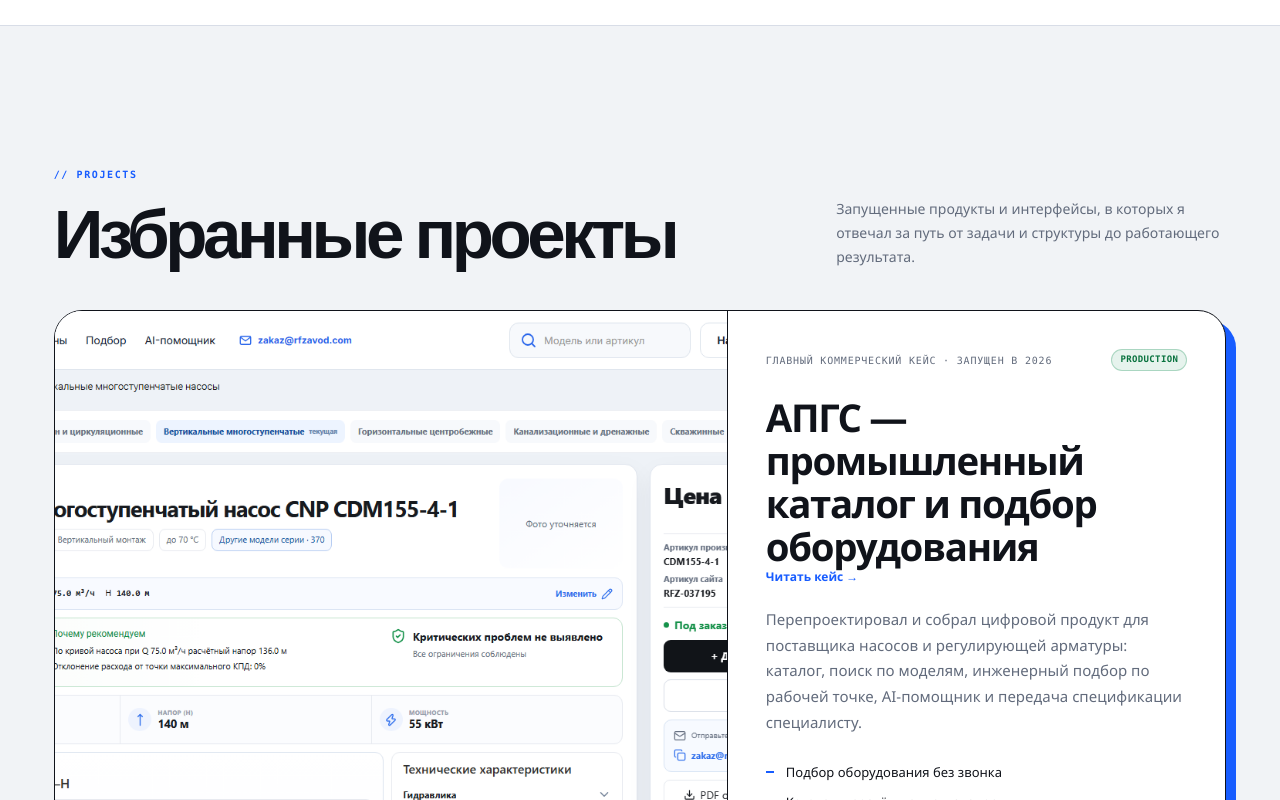
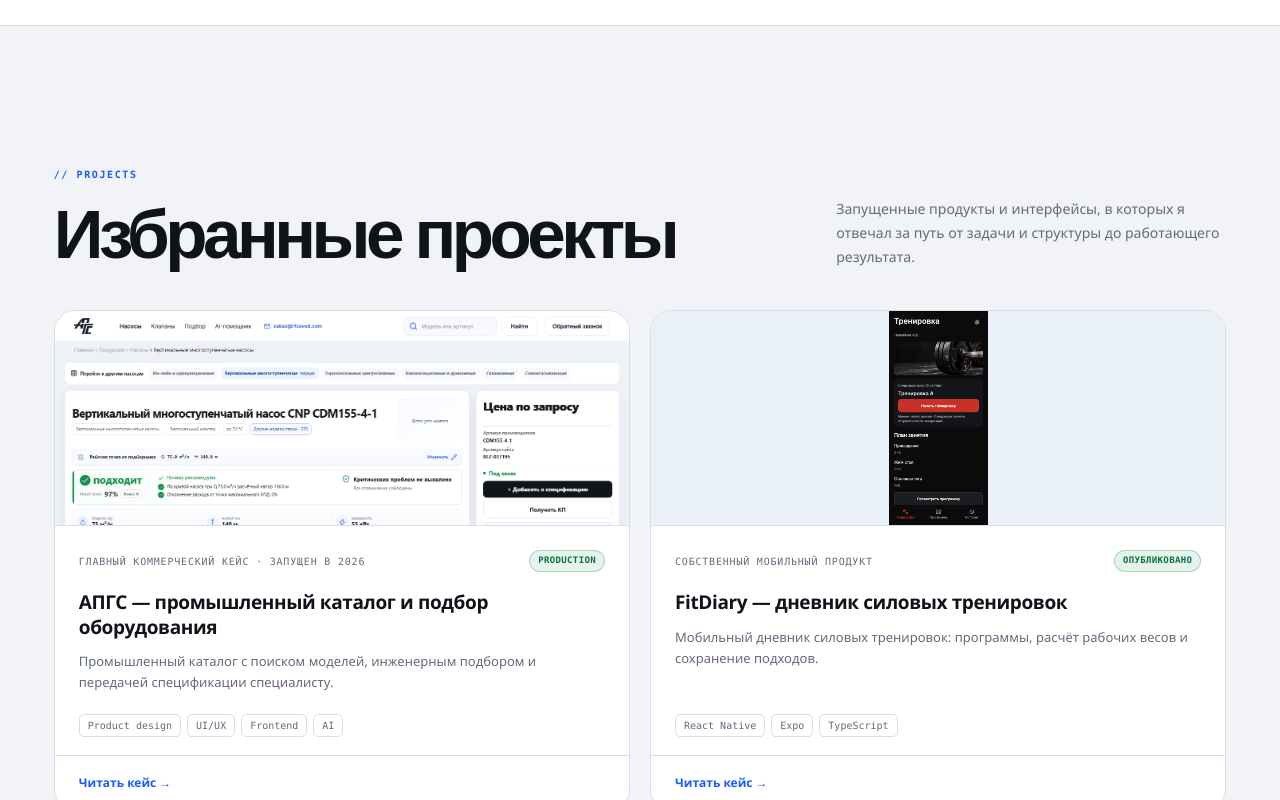
Before and after one commit to razievdaniil-rgb/portfolio, a Vue app: page / in a window 1280 px wide. Shown: the part 2000-2800 px from the top of the page. Built offline with nearby package versions, Linux system fonts and the light colour scheme.

Commit message:
Fix responsive navbar and simplify featured projects

```diff
--- a/src/components/NavBar.vue
+++ b/src/components/NavBar.vue
@@ -63,6 +63,7 @@
   display: flex;
   align-items: center;
   justify-content: space-between;
+  gap: 24px;
 }
 
 .nav-logo {
@@ -70,6 +71,8 @@
   align-items: center;
   gap: 11px;
   color: var(--text);
+  flex-shrink: 0;
+  white-space: nowrap;
 }
 
 .nav-logo > span {
@@ -95,15 +98,22 @@
   align-items: center;
   gap: 28px;
   min-width: 0;
+  flex-shrink: 0;
 }
 
 .nav-links {
   list-style: none;
   display: flex;
   gap: 32px;
+  align-items: center;
 }
 
+.nav-links li { flex-shrink: 0; }
+
 .nav-links a {
+  display: inline-flex;
+  align-items: center;
+  white-space: nowrap;
   font-size: 13px;
   font-weight: 600;
   color: var(--text-muted);
@@ -154,7 +164,13 @@
   color: var(--text-dim);
 }
 
-@media (max-width: 640px) {
+@media (max-width: 1100px) {
+  .nav-logo small { display: none; }
+  .nav-right { gap: 20px; }
+  .nav-links { gap: 22px; }
+}
+
+@media (max-width: 740px) {
   .nav-logo small,
   .nav-links li:first-child,
   .nav-links li:nth-child(3) {
@@ -173,4 +189,13 @@
     font-size: 13px;
   }
 }
+
+@media (max-width: 380px) {
+  .nav-inner { padding-inline: 16px; gap: 8px; }
+  .nav-right { gap: 8px; }
+  .nav-links { gap: 8px; }
+  .nav-links a { font-size: 12px; }
+  .nav-links .nav-cta { padding: 9px 10px; }
+  .lang-switch { gap: 3px; font-size: 10px; }
+}
 </style>
--- a/src/components/ProjectsSection.vue
+++ b/src/components/ProjectsSection.vue
@@ -9,41 +9,8 @@
         <p class="section-intro">{{ t('projects.intro') }}</p>
       </div>
 
-      <article v-if="featured" class="featured-project">
-        <button
-          class="featured-visual"
-          type="button"
-          :aria-label="t('projects.viewShots')"
-          @click="openGallery(featured)"
-        >
-          <img :src="shotSrc(featured.shots[0])" :alt="featured.name[locale]" />
-          <span class="visual-hint">{{ t('projects.viewCase') }}</span>
-        </button>
-
-        <div class="featured-copy">
-          <div class="project-meta">
-            <span>{{ featured.eyebrow[locale] }}</span>
-            <span class="badge" :class="featured.badgeStyle">{{ featured.badge[locale] }}</span>
-          </div>
-          <h3>{{ featured.name[locale] }}</h3>
-          <a class="card-link" :href="caseHref(featured)">{{ locale === 'ru' ? 'Читать кейс →' : 'Read case →' }}</a>
-          <p class="project-desc">{{ featured.description[locale] }}</p>
-          <ul class="project-highlights">
-            <li v-for="item in featured.highlights[locale]" :key="item">{{ item }}</li>
-          </ul>
-          <div class="project-footer">
-            <div class="card-stack">
-              <span v-for="tech in featured.stack" :key="tech" class="tech-tag">{{ tech }}</span>
-            </div>
-            <a :href="featured.link" target="_blank" rel="noopener" class="primary-link">
-              {{ featured.linkLabel[locale] }} <span aria-hidden="true">↗</span>
-            </a>
-          </div>
-        </div>
-      </article>
-
       <div class="projects-grid">
-        <article v-for="project in regularProjects" :key="project.id" class="project-card">
+        <article v-for="project in selectedProjects" :key="project.id" class="project-card" :class="{ 'mobile-project': project.category === 'mobile' }">
           <button
             v-if="project.shots"
             class="card-preview"
@@ -66,7 +33,7 @@
               </span>
             </div>
             <h3 class="card-name">{{ project.name[locale] }}</h3>
-            <p class="card-desc">{{ project.description[locale] }}</p>
+            <p class="card-desc">{{ summaries[project.id][locale] }}</p>
             <div class="card-stack">
               <span v-for="tech in project.stack" :key="tech" class="tech-tag">{{ tech }}</span>
             </div>
@@ -74,16 +41,10 @@
 
           <div class="card-actions">
             <a class="card-link" :href="caseHref(project)">{{ locale === 'ru' ? 'Читать кейс →' : 'Read case →' }}</a>
-            <a v-if="project.link" :href="project.link" target="_blank" rel="noopener" class="card-link">
-              {{ project.linkLabel?.[locale] || t('projects.open') }}
-            </a>
-            <button v-if="project.shots" class="card-link text-button" type="button" @click="openGallery(project)">
-              {{ t('projects.viewShots') }}
-            </button>
           </div>
         </article>
       </div>
-      <a class="primary-link" :href="portfolioHref">{{ locale === 'ru' ? 'Всё портфолио →' : 'All projects →' }}</a>
+      <div class="more-projects"><a class="primary-link" :href="portfolioHref">{{ locale === 'ru' ? 'Посмотреть ещё проекты →' : 'View more projects →' }}</a></div>
     </div>
 
     <div v-if="gallery" class="lightbox" role="dialog" aria-modal="true" @click="closeGallery">
@@ -104,8 +65,11 @@
 import telegramIcon from '../assets/icons/telegram.svg?raw'
 import mobileIcon from '../assets/icons/mobile.svg?raw'
 
-const featured = computed(() => projects.find(project => project.featured))
-const regularProjects = computed(() => projects.filter(project => !project.featured).slice(0, 1))
+const selectedProjects = computed(() => ['rfzavod', 'fitdiary'].map(id => projects.find(project => project.id === id)).filter(Boolean))
+const summaries = {
+  rfzavod: { ru: 'Промышленный каталог с поиском моделей, инженерным подбором и передачей спецификации специалисту.', en: 'An industrial catalog with model search, duty-point selection and specification handoff.' },
+  fitdiary: { ru: 'Мобильный дневник силовых тренировок: программы, расчёт рабочих весов и сохранение подходов.', en: 'A strength training app with programs, working-weight calculation and persistent workout logging.' },
+}
 const caseHref = project => import.meta.env.BASE_URL + (locale === 'en' ? 'en/' : '') + 'work/' + project.id + '/'
 const portfolioHref = import.meta.env.BASE_URL + (locale === 'en' ? 'en/' : '') + 'work/'
 const gallery = ref(null)
@@ -152,6 +116,10 @@
 .projects-section {
   overflow: hidden;
 }
+
+.more-projects { display: flex; justify-content: center; margin-top: 32px; }
+.more-projects .primary-link { width: auto; }
+.mobile-project .card-preview img { object-fit: contain; }
 
 .section-heading {
   display: grid;
```
